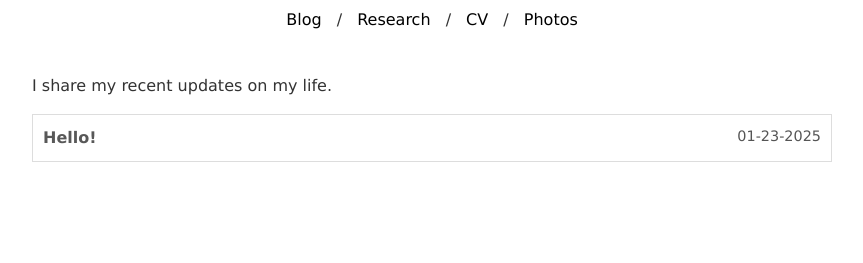
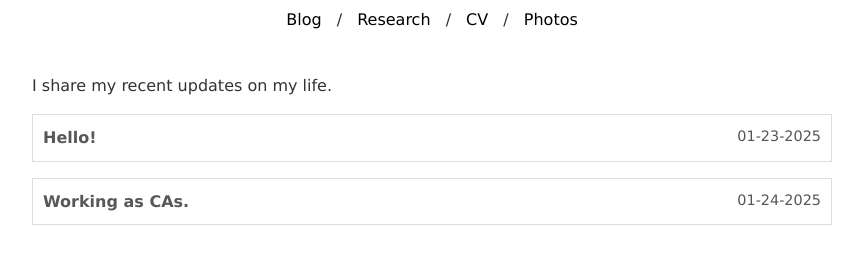
Before and after one commit to yingchen4/yingchen4.github.io, a plain HTML site: page blog.html in a window 1280 px wide. Shown: the part 107-370 px from the top of the page, without its empty margins (208-1071 px from the left). Drawn offline with Linux system fonts and the light colour scheme.

Commit message:
Update blog.html

```diff
--- a/blog.html
+++ b/blog.html
@@ -79,6 +79,10 @@
         <ul class="blog-list">
             <li><a href="blogs\01-23-2025-hello.html">Hello!</a> <span>01-23-2025</span></li>
         </ul>
+
+        <ul class="blog-list">
+            <li><a href="blogs\01-24-2025-CAs.html">Working as CAs.</a> <span>01-24-2025</span></li>
+        </ul>
     </div>
 </body>
 </html>
```
